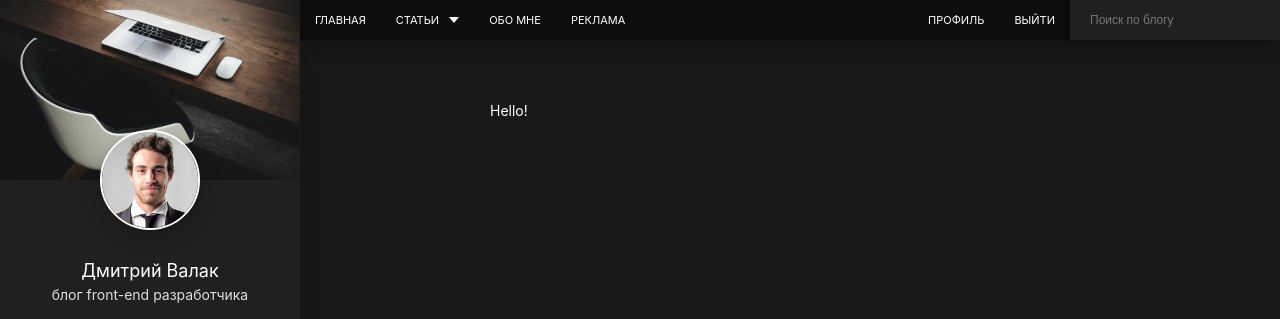
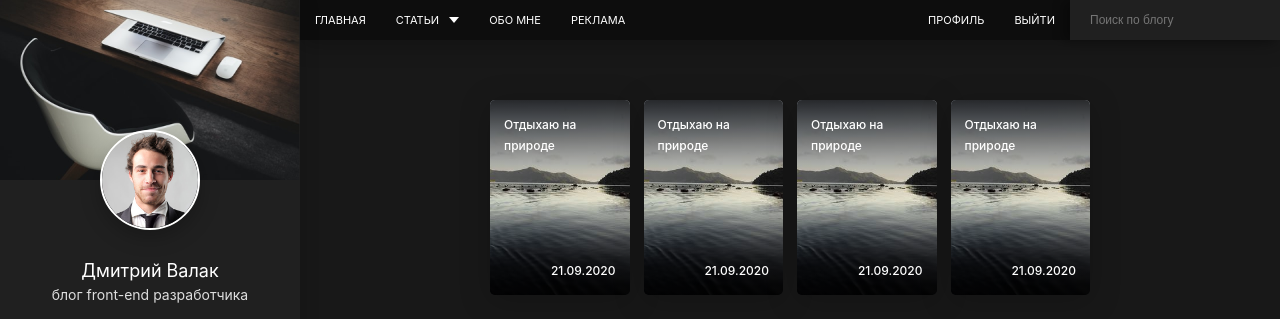
Before and after one commit to if-else-laurent/blog-layout-html-scss-gulp, a website: page src/index.html in a window 1280 px wide. Shown: the top 319 px of the page. Drawn offline with nearby package versions, Linux system fonts and the light colour scheme; files that its build step writes are made by us from their sources.

Commit message:
add stories

```diff
--- a/src/assets/scss/blocks/header.scss
+++ b/src/assets/scss/blocks/header.scss
@@ -13,6 +13,7 @@
     display: flex;
     justify-content: space-between;
     align-items: center;
+    gap: 2rem;
   }
 
   &__list {
@@ -21,6 +22,7 @@
   }
 
   &__nav-item {
+    min-width: fit-content;
     position: relative;
 
     &:hover {
--- a/src/assets/scss/blocks/page.scss
+++ b/src/assets/scss/blocks/page.scss
@@ -1,3 +1,9 @@
 .page {
   overflow: hidden;
 }
+
+.home-page {
+  &__stories {
+    margin-bottom: 3rem;
+  }
+}
--- /dev/null
+++ b/src/assets/scss/blocks/stories.scss
@@ -0,0 +1,55 @@
+.stories {
+  &__row {
+    display: grid;
+    grid-template-columns: repeat(4, 1fr);
+    grid-gap: 1.4rem;
+    align-items: center;
+    width: 100%;
+  }
+
+  &__item {
+    position: relative;
+    border-radius: 0.5rem;
+    min-height: 19.5rem;
+    max-height: 19.5rem;
+    overflow: hidden;
+    filter: drop-shadow(0px 5px 15px rgba(0, 0, 0, 0.2));
+  }
+
+  &__item-container {
+    position: relative;
+    min-height: inherit;
+    max-height: inherit;
+    padding: 1.4rem;
+    display: flex;
+    flex-direction: column;
+    justify-content: space-between;
+    z-index: 10;
+    background: linear-gradient(
+      180deg,
+      rgba(0, 0, 0, 0.8) 0%,
+      rgba(0, 0, 0, 0) 52.08%,
+      rgba(0, 0, 0, 0.406154) 76.41%,
+      rgba(0, 0, 0, 0.8) 100%
+    );
+  }
+
+  &__item-title,
+  &__item-date {
+    color: $white;
+    font-size: 1.2rem;
+    font-weight: 500;
+  }
+
+  &__item-date {
+    text-align: right;
+  }
+
+  &__img {
+    width: 100%;
+    height: 100%;
+    position: absolute;
+    object-fit: cover;
+    z-index: -1;
+  }
+}
--- a/src/assets/scss/style.scss
+++ b/src/assets/scss/style.scss
@@ -30,5 +30,8 @@ body {
 @import "blocks/sidebar";
 @import "blocks/main";
 @import "blocks/container";
+
+@import "blocks/stories";
+
 @import "blocks/search";
 @import "blocks/btn";
--- a/src/index.html
+++ b/src/index.html
@@ -3,4 +3,6 @@ layout: default
 title: BrainsCloud | Home
 ---
 
-Hello!
+<div class="home-page">
+  <div class="home-page__stories">{{> stories }}</div>
+</div>
--- /dev/null
+++ b/src/partials/stories.html
@@ -0,0 +1,40 @@
+<div class="stories">
+  <div class="stories__row">
+    <div class="stories__item">
+      <img class="stories__img" src="../assets/images/stories/story.jpg" />
+      <div class="stories__item-container">
+        <p class="stories__item-title">Отдыхаю на природе</p>
+        <time class="stories__item-date" datetime="2020-09-21 14:30"
+          >21.09.2020</time
+        >
+      </div>
+    </div>
+    <div class="stories__item">
+      <img class="stories__img" src="../assets/images/stories/story.jpg" />
+      <div class="stories__item-container">
+        <p class="stories__item-title">Отдыхаю на природе</p>
+        <time class="stories__item-date" datetime="2020-09-21 14:30"
+          >21.09.2020</time
+        >
+      </div>
+    </div>
+    <div class="stories__item">
+      <img class="stories__img" src="../assets/images/stories/story.jpg" />
+      <div class="stories__item-container">
+        <p class="stories__item-title">Отдыхаю на природе</p>
+        <time class="stories__item-date" datetime="2020-09-21 14:30"
+          >21.09.2020</time
+        >
+      </div>
+    </div>
+    <div class="stories__item">
+      <img class="stories__img" src="../assets/images/stories/story.jpg" />
+      <div class="stories__item-container">
+        <p class="stories__item-title">Отдыхаю на природе</p>
+        <time class="stories__item-date" datetime="2020-09-21 14:30"
+          >21.09.2020</time
+        >
+      </div>
+    </div>
+  </div>
+</div>
```
Also changed, not shown: src/assets/scss/blocks/container.scss (+4 -4 lines), dist/assets/css/style.css, dist/assets/css/style.min.css, dist/assets/images/stories/story.jpg (added), dist/index.html, src/assets/images/stories/story.jpg (added).
